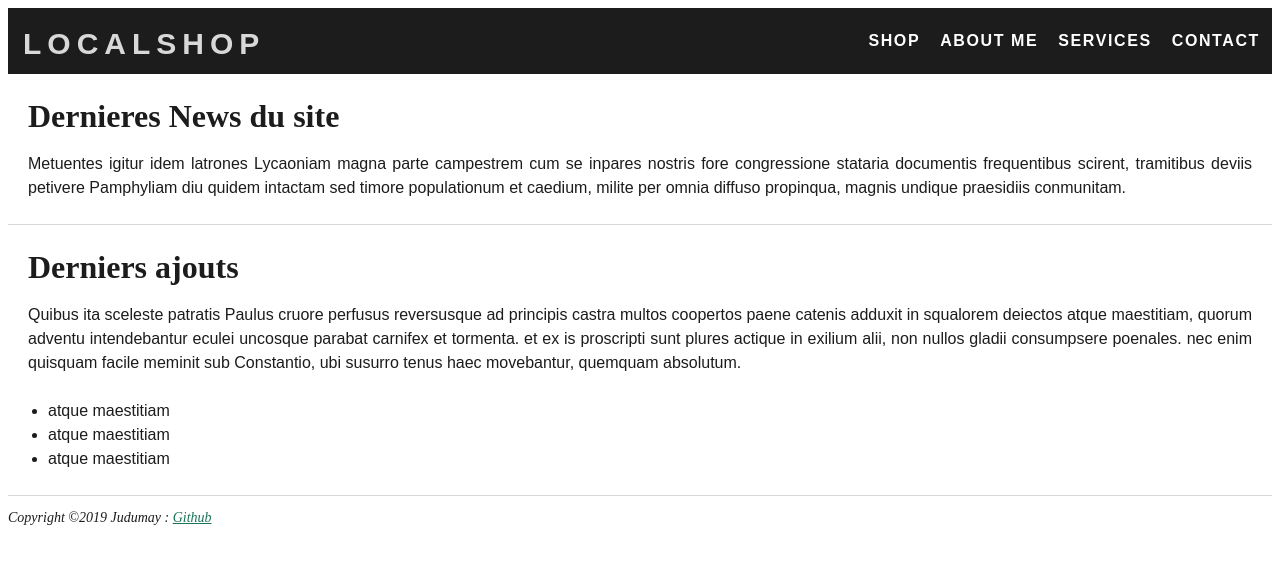
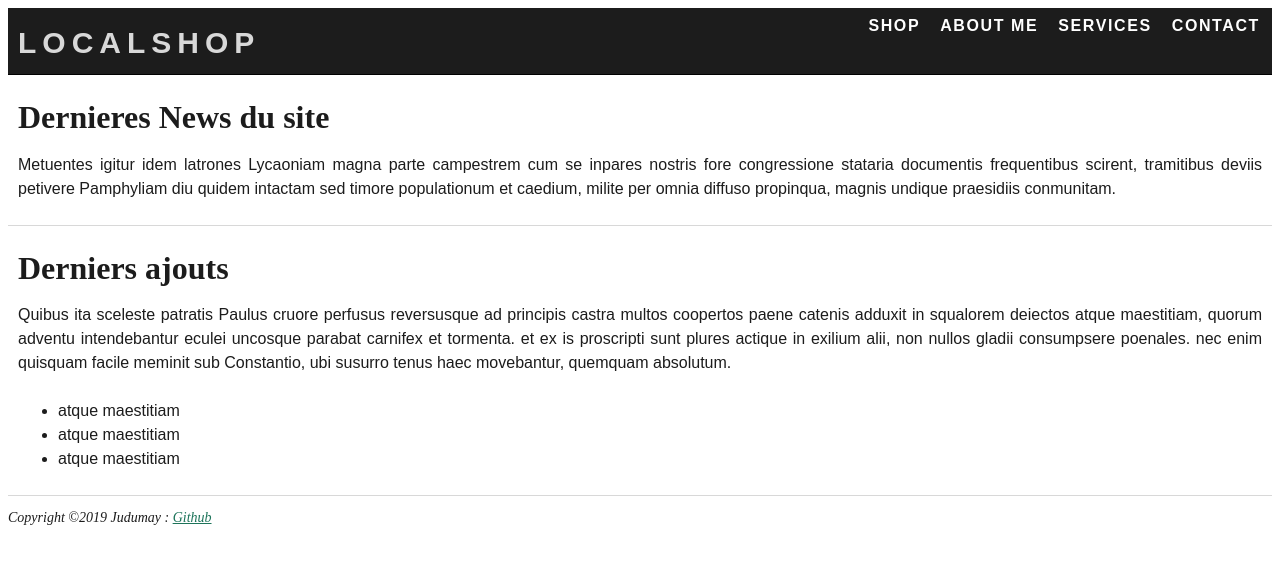
Before and after one commit to ChokMania/Piscine-PHP, a PHP site: page / in a window 1280 px wide. Shown: the top 564 px of the page. Run offline with PHP 8.4, Linux system fonts and the light colour scheme.

Commit message:
add et fixes

```diff
--- a/D00/ex01/mendeleiv.html
+++ b/D00/ex01/mendeleiv.html
@@ -209,7 +209,7 @@
 				<tr>
 					<td class="Alkali_metal"><p class="Up">132.91</p><p class="Center">Cs</p><p class="Down">55</p></td>
 					<td class="Alkaline_earth_metal"><p class="Up">137.33</p><p class="Center">Ba</p><p class="Down">56</p></td>
-					<td class="Lanthanide"><p class="Up">138.91</p><p class="Center">La</p><p class="Down">57</p></td>
+					<td class="Lanthanide"><p class="Center">57-71</p></td>
 					<td class="Transition_metal"><p class="Up">178.49</p><p class="Center">Hf</p><p class="Down">72</p></td>
 					<td class="Transition_metal"><p class="Up">180.95</p><p class="Center">Ta</p><p class="Down">73</p></td>
 					<td class="Transition_metal"><p class="Up">183.84</p><p class="Center">W</p><p class="Down">74</p></td>
@@ -229,7 +229,7 @@
 				<tr>
 					<td class="Alkali_metal"><p class="Up">223</p><p class="Center">Fr</p><p class="Down">87</p></td>
 					<td class="Alkaline_earth_metal"><p class="Up">226</p><p class="Center">Ra</p><p class="Down">88</p></td>
-					<td class="Actinide"><p class="Up">227</p><p class="Center">Ac</p><p class="Down">89</p></td>
+					<td class="Actinide"><p class="Center">89-103</p></td>
 					<td class="Transition_metal"><p class="Up">267</p><p class="Center">Rf</p><p class="Down">104</p></td>
 					<td class="Transition_metal"><p class="Up">268</p><p class="Center">Db</p><p class="Down">105</p></td>
 					<td class="Transition_metal"><p class="Up">269</p><p class="Center">Sg</p><p class="Down">106</p></td>
--- a/D01/ex01/mlx.php
+++ b/D01/ex01/mlx.php
@@ -1,6 +1,4 @@
 #!/usr/bin/php
 <?php
-	for ($i = 0; ++$i <= 1000; $i)
-		echo "X";
-	echo "\n";
+	echo str_repeat("X", 1000) . "\n";
 ?>
--- /dev/null
+++ b/Rush00/rush00/htdocs/css/menu.css
@@ -0,0 +1,47 @@
+header {
+	border-bottom: 1px solid black;
+}
+
+header p {
+	text-align: right;
+}
+
+fieldset {
+	margin-top: 15px;
+}
+
+#menu {
+	height: 0;
+	overflow: hidden;
+	transition: height 1.5s;
+	margin-top: 50px;
+	width: 175px;
+}
+
+#menu:target {
+	height: 201px;
+}
+
+#fermer {
+	width: 15%;
+}
+
+@media only screen and (min-width: 650px) {
+	header { border-bottom: 1px solid black;}
+	header p {text-align: right;}
+
+	#menu {
+		height: 0;
+		overflow: hidden;
+		transition: height 1.5s;
+		margin-top: 50px;
+		width: 0px;
+	}
+	#menu:target {
+		height: 0px;
+	}
+	#fermer {
+		width: 0%;
+		display: none;
+	}
+}
--- a/Rush00/rush00/htdocs/css/style.css
+++ b/Rush00/rush00/htdocs/css/style.css
@@ -13,7 +13,6 @@ ul {
 
 ul {
 	list-style: disc;
-	padding: 0 0 0 20px;
 }
 
 a {
@@ -30,15 +29,19 @@ h2 {
 
 article {
 	border-bottom: 1px solid #d8d8d8;
-	padding: 10px 20px 0 20px;
+	padding: 10px 10px 0 10px;
 	margin: 10px 0;
 }
 
 /*header*/
 
+.logo {
+	margin-top: 40px;
+}
+
 header {
 	background: #1c1c1c;
-	padding: 20px 15px;
+	padding: 0px 10px;
 }
 		header:before,
 		header:after {
@@ -93,7 +96,9 @@ a.to_nav:focus {
 	list-style: none;
 	background: #1c1c1c;
 	margin-top: 5px;
-	padding: 15px 0;
+	margin-bottom: 5px;
+	text-align: center;
+	padding: 0px 0;
 }
 
 #primary_nav li a {
@@ -130,7 +135,6 @@ footer {
 }
 
 @media only screen and (min-width: 650px) {
-
 	a.to_nav {
 		display: none;
 	}
@@ -160,5 +164,4 @@ footer {
 		-moz-border-radius: 2px;
 		border-radius: 2px;
 	}
-
 }
--- a/Rush00/rush00/htdocs/index.php
+++ b/Rush00/rush00/htdocs/index.php
@@ -7,7 +7,7 @@
 		<link rel="shortcut icon" href="#">
 	</head>
 	<body id="home">
-		<?php include("menu.php"); ?>
+		<?php include("menu.html"); ?>
 		<article>
 			<h2>Dernieres News du site</h2>
 			<p>Metuentes igitur idem latrones Lycaoniam magna parte campestrem cum se inpares nostris fore congressione stataria documentis frequentibus scirent, tramitibus deviis petivere Pamphyliam diu quidem intactam sed timore populationum et caedium, milite per omnia diffuso propinqua, magnis undique praesidiis conmunitam.</p>
--- /dev/null
+++ b/Rush00/rush00/htdocs/menu.html
@@ -0,0 +1,27 @@
+<!DOCTYPE HTML>
+<html lang="fr">
+	<head>
+		<meta charset="UTF-8">
+		<title>pseudo class :target</title>
+		<link rel="stylesheet" href="css/menu.css"/>
+	</head>
+	<body>
+		<header>
+			<h1 class="logo"><a href="index.php">LocalShop</a></h1>
+			<a class="to_nav" href="#menu">Menu</a>
+			<form action="" id="menu">
+				<fieldset>
+					<nav id="primary_nav">
+							<ul>
+								<li><a href="">Shop</a></li>
+								<li><a href="">About Me</a></li>
+								<li><a href="">Services</a></li>
+								<li><a href="">Contact</a></li>
+								<a href="#" id="fermer">fermer</a>
+							</ul>
+						</nav>
+				</fieldset>
+			</form>
+		</header>
+	</body>
+</html>
```
Also changed, not shown: D01/ex02/oddeven.php (+8 -7 lines), Rush00/rush00/htdocs/test.php (added, +62 -0 lines).
